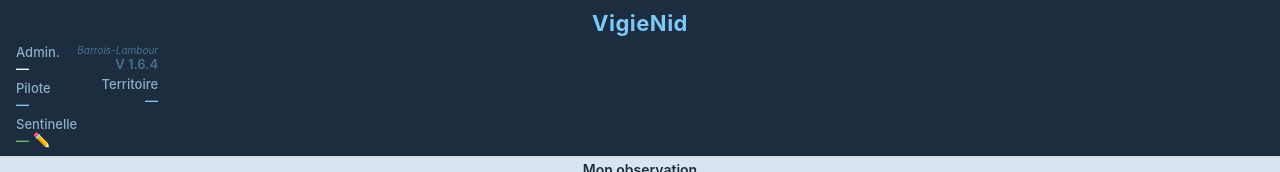
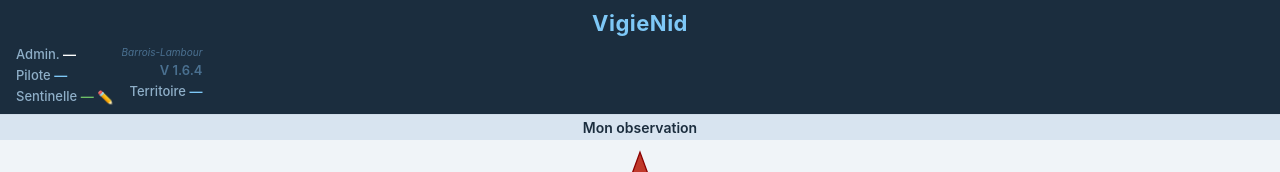
Before and after one commit to Berny70/NidTraque, a plain HTML site: page index.html in a window 1280 px wide. Shown: the top 172 px of the page. Drawn offline with nearby package versions, Linux system fonts and the light colour scheme; no server answers.

Commit message:
fix: header inline Admin/Pilote/Sentinelle gauche, Territoire droite

```diff
--- a/index.html
+++ b/index.html
@@ -177,23 +177,17 @@ html, body { height: 100%; font-family: var(--font); background: var(--card); ov
     </div>
   </div>
   <div class="header-grid">
-    <div style="display:flex;justify-content:space-between;align-items:flex-start;">
-      <div>
-        <div class="header-label">Admin.</div>
-        <div class="header-value" id="hdr-admin">—</div>
-        <div class="header-label" style="margin-top:4px;">Pilote</div>
-        <div class="header-value pilot" id="hdr-pilote">—</div>
-        <div class="header-label" style="margin-top:4px;">Sentinelle</div>
-        <div style="display:flex;align-items:center;gap:4px;">
-          <div class="header-value sentinel" id="hdr-sentinel">—</div>
-          <button onclick="editPseudo()" style="background:none;border:none;font-size:14px;cursor:pointer;padding:0;line-height:1;" title="Modifier mon pseudo">✏️</button>
-        </div>
+    <div style="display:flex;justify-content:space-between;align-items:flex-start;gap:8px;">
+      <div style="font-size:13px;line-height:1.6;">
+        <span class="header-label">Admin. </span><span class="header-value" id="hdr-admin">—</span><br>
+        <span class="header-label">Pilote </span><span class="header-value pilot" id="hdr-pilote">—</span><br>
+        <span class="header-label">Sentinelle </span><span class="header-value sentinel" id="hdr-sentinel">—</span>
+        <button onclick="editPseudo()" style="background:none;border:none;font-size:13px;cursor:pointer;padding:0;line-height:1;vertical-align:middle;" title="Modifier mon pseudo">✏️</button>
       </div>
-      <div style="text-align:right;">
+      <div style="text-align:right;font-size:13px;line-height:1.6;flex-shrink:0;">
         <div class="header-authors">Barrois-Lambour</div>
         <div class="header-version" style="font-size:13px;font-weight:600;color:#4a7090;">V 1.6.4</div>
-        <div class="header-label" style="margin-top:4px;">Territoire</div>
-        <div class="header-value territory" id="hdr-territoire">—</div>
+        <span class="header-label">Territoire </span><span class="header-value territory" id="hdr-territoire">—</span>
       </div>
     </div>
   </div>
```
